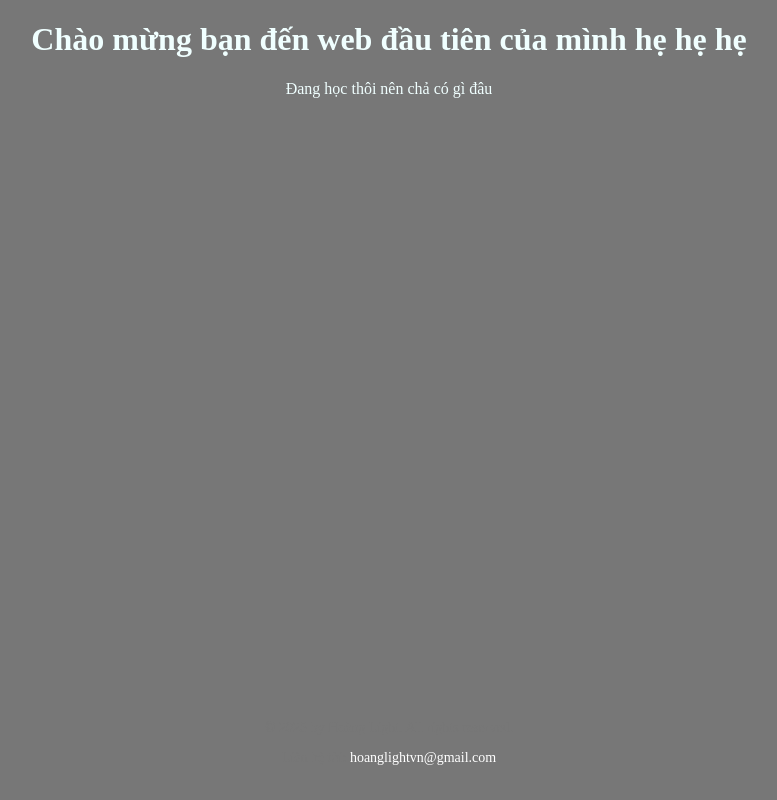
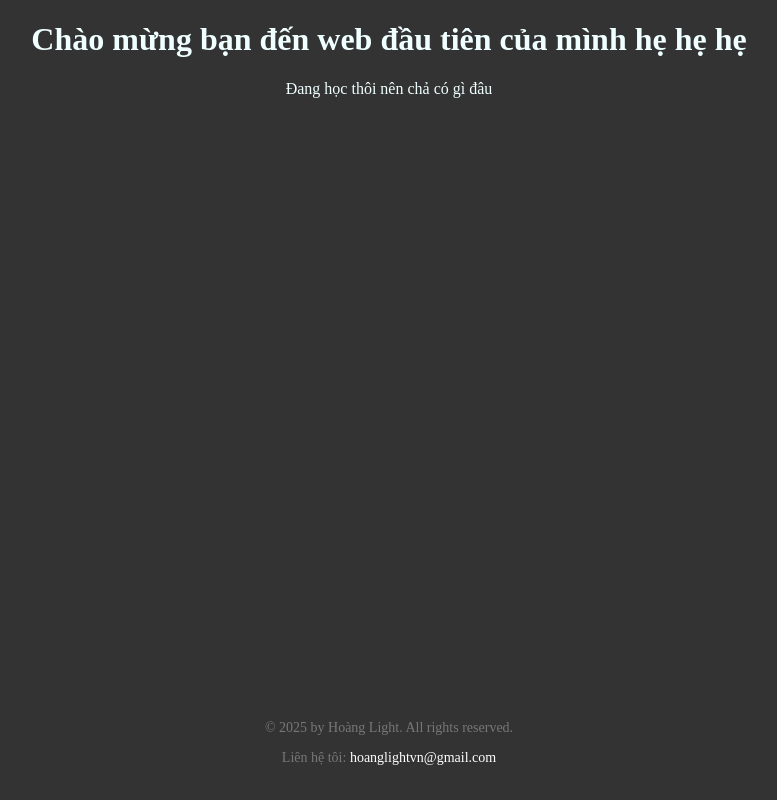
Before and after one commit to Hoanglight2006/HoangLight2006.github.io, a plain HTML site: page index.html in a window 1280 px wide. Shown: the whole page, without its empty margins (251-1028 px from the left). Drawn offline with Linux system fonts and the light colour scheme.

Commit message:
Update index.html

```diff
--- a/index.html
+++ b/index.html
@@ -14,7 +14,7 @@
             flex-direction: column;
             min-height: 100vh;
             font-family: 'Times New Roman', Times, serif;
-            background-color: #777777;
+            background-color: #333333;
             color :azure;
             text-align: center;
         }
```
